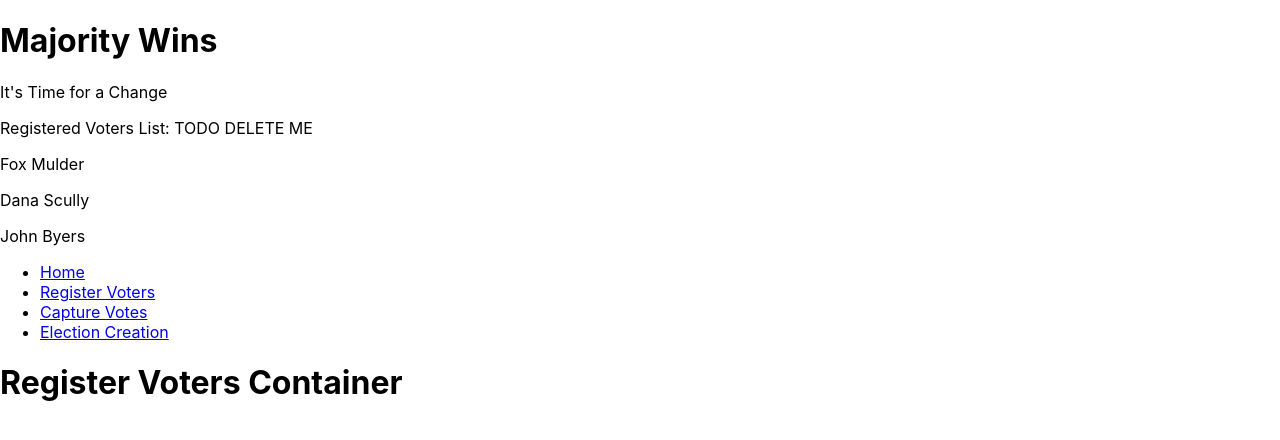
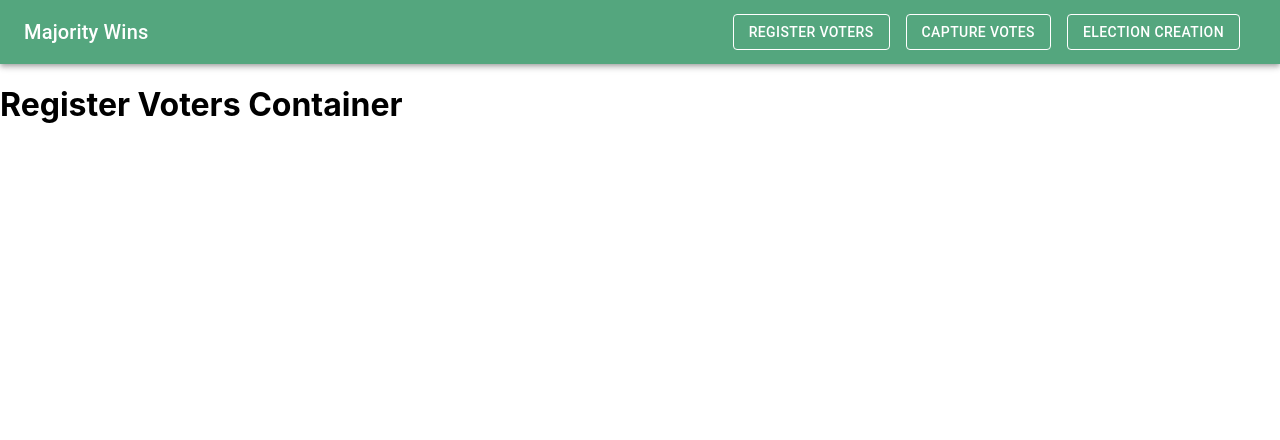
Before and after one commit to RyanNewsom/Majority-Wins, a React (Create React App) app: page /voters in a window 1280 px wide. Shown: the top 440 px of the page. Built offline with nearby package versions, Linux system fonts and the light colour scheme; data requests are answered from the project's data file; the HTML template or start-up script is replaced by a standard one.

Commit message:
Styled nav bar

```diff
--- a/src/App.tsx
+++ b/src/App.tsx
@@ -10,15 +10,15 @@
   const theme = createMuiTheme({
     palette: {
       primary: {
-        light: "#474747",
-        main: "#474747",
-        dark: "#474747",
+        light: "#C7E3CC",
+        main: "#54A67E",
+        dark: "#0C2D34",
         contrastText: "#fff",
       },
       secondary: {
-        light: "#9f8d7e",
-        main: "#87715E",
-        dark: "#5e4f41",
+        light: "#F5C522",
+        main: "#EA8C27",
+        dark: "#EA8C27",
       },
     },
   });
--- a/src/components/MainComponent.tsx
+++ b/src/components/MainComponent.tsx
@@ -1,47 +1,19 @@
-import React from 'react';
-import { Voter } from '../models/App';
-import { BrowserRouter as Router, Switch, Route, Link } from 'react-router-dom';
-import { RegisterVotersContainer } from '../containers/RegisterVotersContainer';
-import { CaptureVotesContainer } from '../containers/CaptureVotesContainer';
-import { ElectionCreationContainer } from '../containers/ElectionCreationContainer';
-
+import React from "react";
+import { Voter } from "../models/App";
+import { BrowserRouter as Router, Switch, Route, Link } from "react-router-dom";
+import { RegisterVotersContainer } from "../containers/RegisterVotersContainer";
+import { CaptureVotesContainer } from "../containers/CaptureVotesContainer";
+import { ElectionCreationContainer } from "../containers/ElectionCreationContainer";
+import NavBar from "./NavBar";
 export type MainComponentProps = {
   voters: Voter[];
 };
 
 export function MainComponent(props: MainComponentProps) {
-  console.log(props.voters);
   return (
+    <Router>
       <>
-      <h1>Majority Wins </h1>
-      <p>It's Time for a Change</p>
-      <div>Registered Voters List: TODO DELETE ME</div>
-      {props.voters?.map(voter => {
-        return (
-          <p>
-            {voter.firstName} {voter.lastName}
-          </p>
-        );
-      })}
-      <Router>
-        <div>
-          <nav>
-            <ul>
-              <li>
-                <Link to="/">Home</Link>
-              </li>
-              <li>
-                <Link to="/voters">Register Voters</Link>
-              </li>
-              <li>
-                <Link to="/capturevotes">Capture Votes</Link>
-              </li>
-              <li>
-                <Link to="/elections">Election Creation</Link>
-              </li>
-            </ul>
-          </nav>
-
+        <NavBar />
         {/* A <Switch> looks through its children <Route>s and
             renders the first one that matches the current URL. */}
         <Switch>
@@ -55,8 +27,7 @@
             <ElectionCreationContainer />
           </Route>
         </Switch>
-        </div>
+      </>
     </Router>
-    </>
   );
 }
--- /dev/null
+++ b/src/components/NavBar.tsx
@@ -0,0 +1,58 @@
+import React from "react";
+import { makeStyles } from "@material-ui/core/styles";
+import AppBar from "@material-ui/core/AppBar";
+import Toolbar from "@material-ui/core/Toolbar";
+import Typography from "@material-ui/core/Typography";
+import Button from "@material-ui/core/Button";
+
+const useStyles = makeStyles((theme) => ({
+  root: {
+    flexGrow: 1,
+  },
+  title: {
+    flexGrow: 1,
+  },
+  navButton: {
+    marginRight: 16,
+  },
+}));
+
+export default function Navbar() {
+  const classes = useStyles();
+
+  return (
+    <div className={classes.root}>
+      <AppBar position="static">
+        <Toolbar>
+          <Typography variant="h6" className={classes.title}>
+            Majority Wins
+          </Typography>
+          <Button
+            className={classes.navButton}
+            color="inherit"
+            href="/voters"
+            variant="outlined"
+          >
+            Register Voters
+          </Button>
+          <Button
+            className={classes.navButton}
+            variant="outlined"
+            color="inherit"
+            href="/capturevotes"
+          >
+            Capture Votes
+          </Button>
+          <Button
+            className={classes.navButton}
+            variant="outlined"
+            color="inherit"
+            href="/elections"
+          >
+            Election Creation
+          </Button>
+        </Toolbar>
+      </AppBar>
+    </div>
+  );
+}
```
Also changed, not shown: 1 other file (tests, documents, lock files or other folders). Lines whose indentation alone changed are shown as unchanged.
